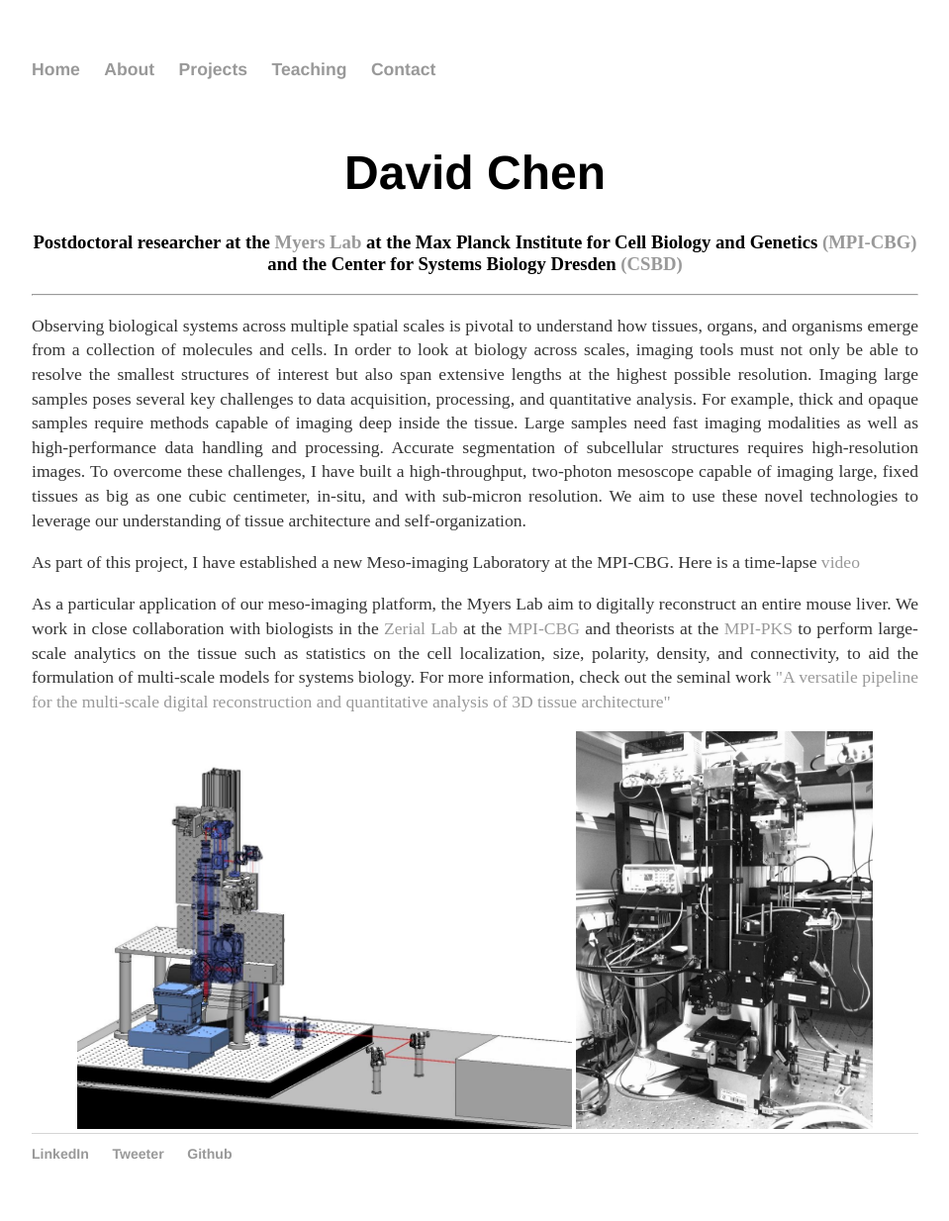
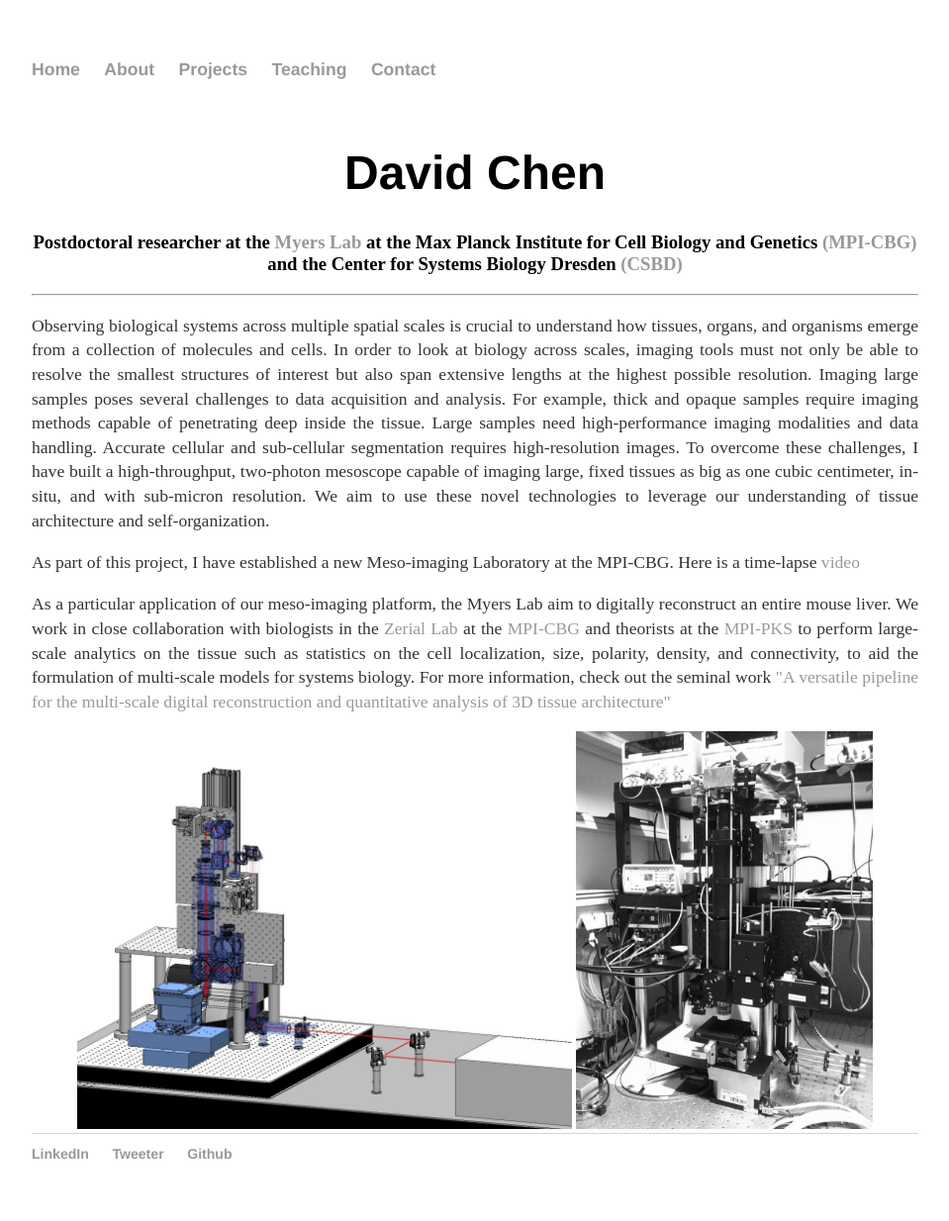
Before and after one commit to davidchenlee/davidchenlee.github.io, a Jekyll site: the page built from index.html, in a window 1280 px wide. Shown: the whole page at 99% size, without its empty margins (160-1119 px from the left). Built offline with Jekyll 4.4.1, drawn with Linux system fonts in a browser that asks for light colours.

Commit message:
Update the index.html

```diff
--- a/index.html
+++ b/index.html
@@ -10,7 +10,7 @@
 </center>
 
 <hr>
-<p style="text-align:justify">Observing biological systems across multiple spatial scales is pivotal to understand how tissues, organs, and organisms emerge from a collection of molecules and cells. In order to look at biology across scales, imaging tools must not only be able to resolve the smallest structures of interest but also span extensive lengths at the highest possible resolution. Imaging large samples poses several key challenges to data acquisition, processing, and quantitative analysis. For example, thick and opaque samples require methods capable of imaging deep inside the tissue. Large samples need fast imaging modalities as well as high-performance data handling and processing. Accurate segmentation of subcellular structures requires high-resolution images. To overcome these challenges, I have built a high-throughput, two-photon mesoscope capable of imaging large, fixed tissues as big as one cubic centimeter, in-situ, and with sub-micron resolution. We aim to use these novel technologies to leverage our understanding of tissue architecture and self-organization.</p>
+<p style="text-align:justify">Observing biological systems across multiple spatial scales is crucial to understand how tissues, organs, and organisms emerge from a collection of molecules and cells. In order to look at biology across scales, imaging tools must not only be able to resolve the smallest structures of interest but also span extensive lengths at the highest possible resolution. Imaging large samples poses several challenges to data acquisition and analysis. For example, thick and opaque samples require imaging methods capable of penetrating deep inside the tissue. Large samples need high-performance imaging modalities and data handling. Accurate cellular and sub-cellular segmentation requires high-resolution images. To overcome these challenges, I have built a high-throughput, two-photon mesoscope capable of imaging large, fixed tissues as big as one cubic centimeter, in-situ, and with sub-micron resolution. We aim to use these novel technologies to leverage our understanding of tissue architecture and self-organization.</p>
 
 <p style="text-align:justify"> As part of this project, I have established a new Meso-imaging Laboratory at the MPI-CBG. Here is a time-lapse <a href="https://twitter.com/bigimaginglab/status/964987879926718464">video</a></p>
 
```
